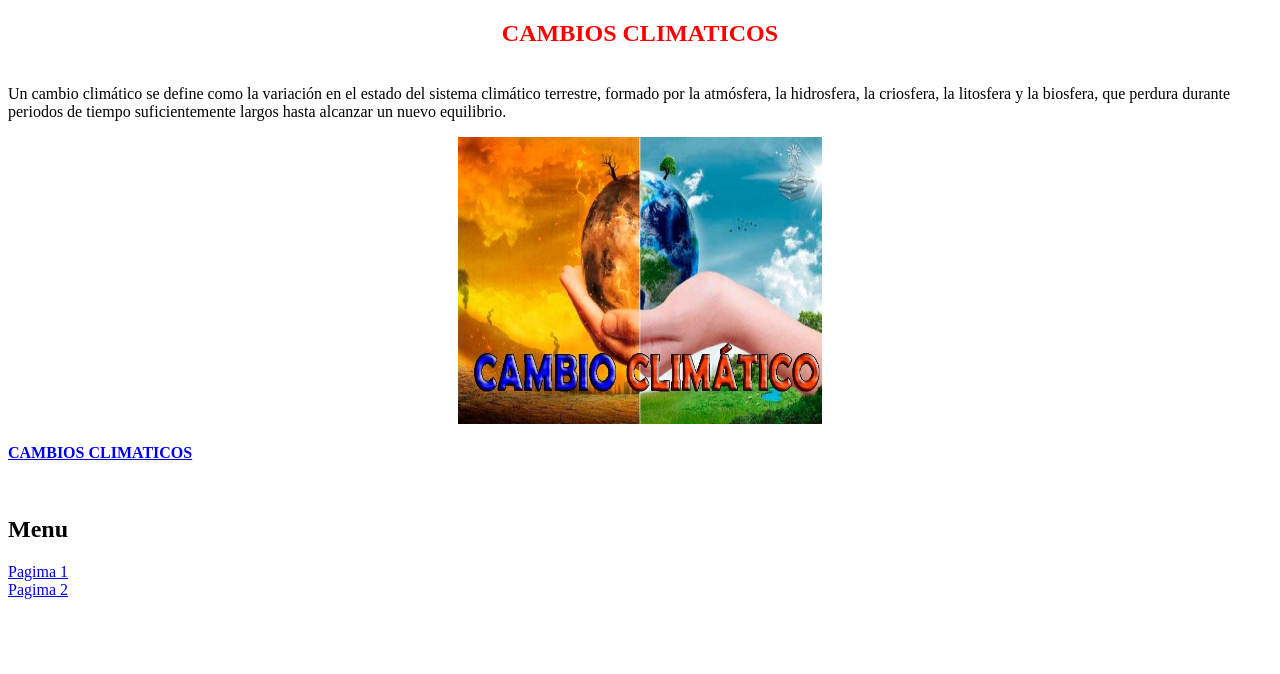
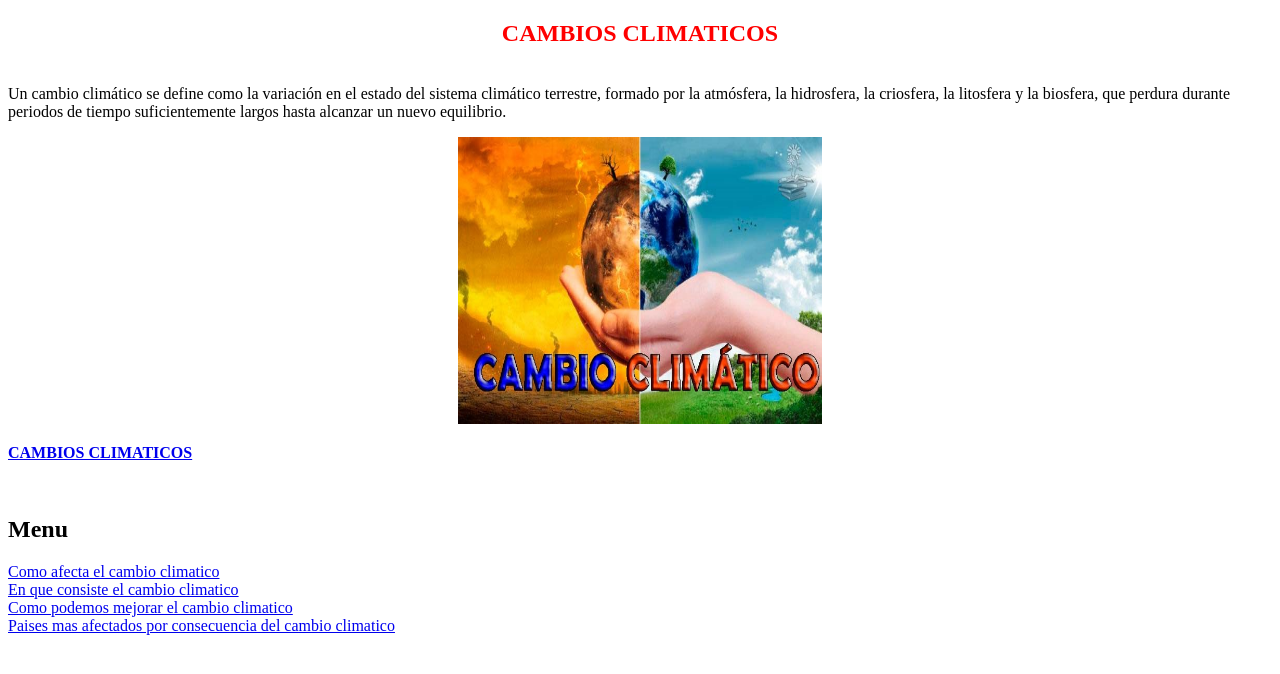
Before and after one commit to UCLA-Huetamo/cambio_climatico, a plain HTML site: page index.html in a window 1280 px wide. Drawn offline with Linux system fonts and the light colour scheme.

Commit message:
Terminada

```diff
--- a/index.html
+++ b/index.html
@@ -24,8 +24,11 @@
 <h2>Menu</h2>
 
 <div>
-    <a href="pagina_1.html">Pagima 1</a> <br>
-    <a href="pagina_2.html">Pagima 2</a>
+    <a href="pagina_1.html">Como afecta el cambio climatico</a> <br>
+    <a href="pagina_2.html">En que consiste el cambio climatico</a> <br>
+    <a href="pagina_3.html">Como podemos mejorar el cambio climatico</a> <br>
+    <a href="paginas_4.html">Paises mas afectados por consecuencia del cambio climatico</a>
+
 </div>
 
 </body>
```
